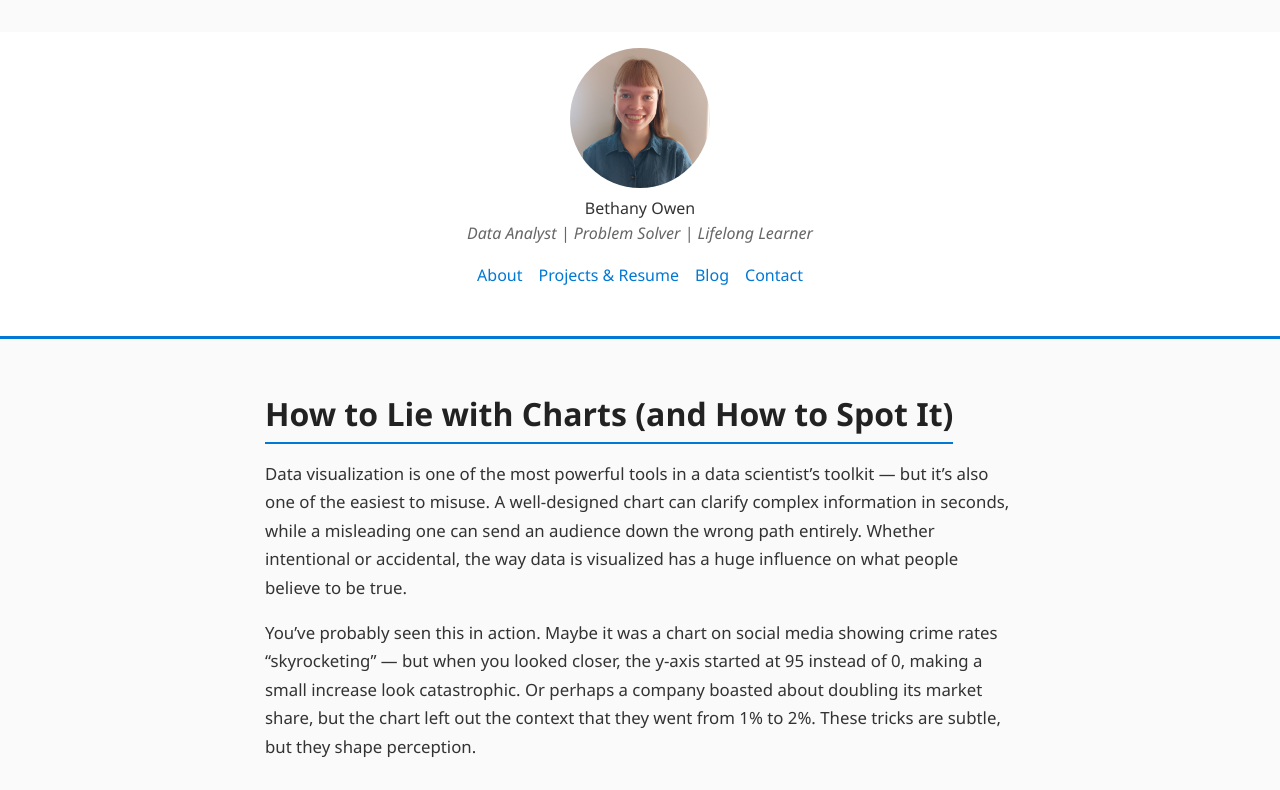
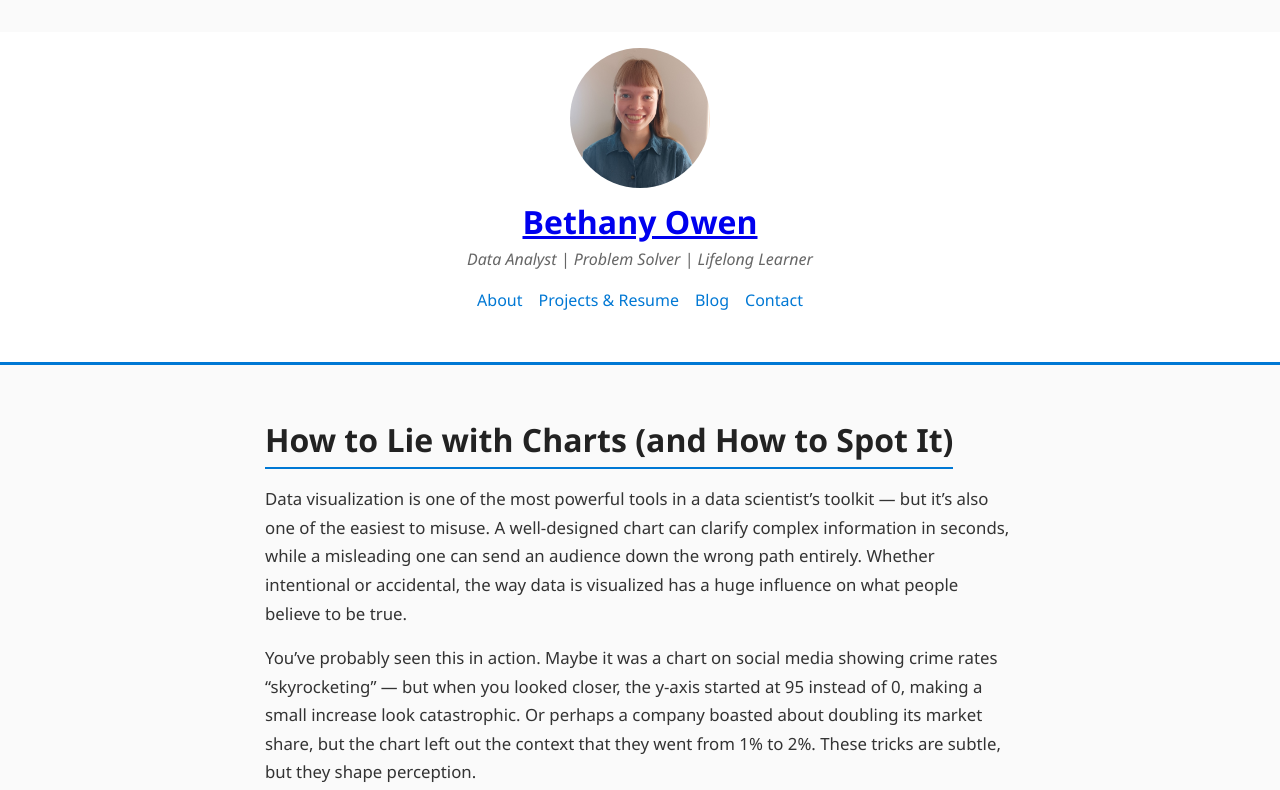
Before and after one commit to pinkbcb/pinkbcb.github.io, a plain HTML site: page docs/how-to-lie-with-charts.html in a window 1280 px wide. Shown: the top 790 px of the page. Drawn offline with Linux system fonts and the light colour scheme.

Commit message:
Update style.css

```diff
--- a/docs/style.css
+++ b/docs/style.css
@@ -266,15 +266,3 @@ footer a {
 .read-more:hover {
   text-decoration: underline;
 }
-
-
-h1 {
-  font-size: 1rem;
-  font-weight: normal;
-  margin: 0;
-}
-
-.home-link {
-  text-decoration: none;
-  color: inherit;
-}
```
